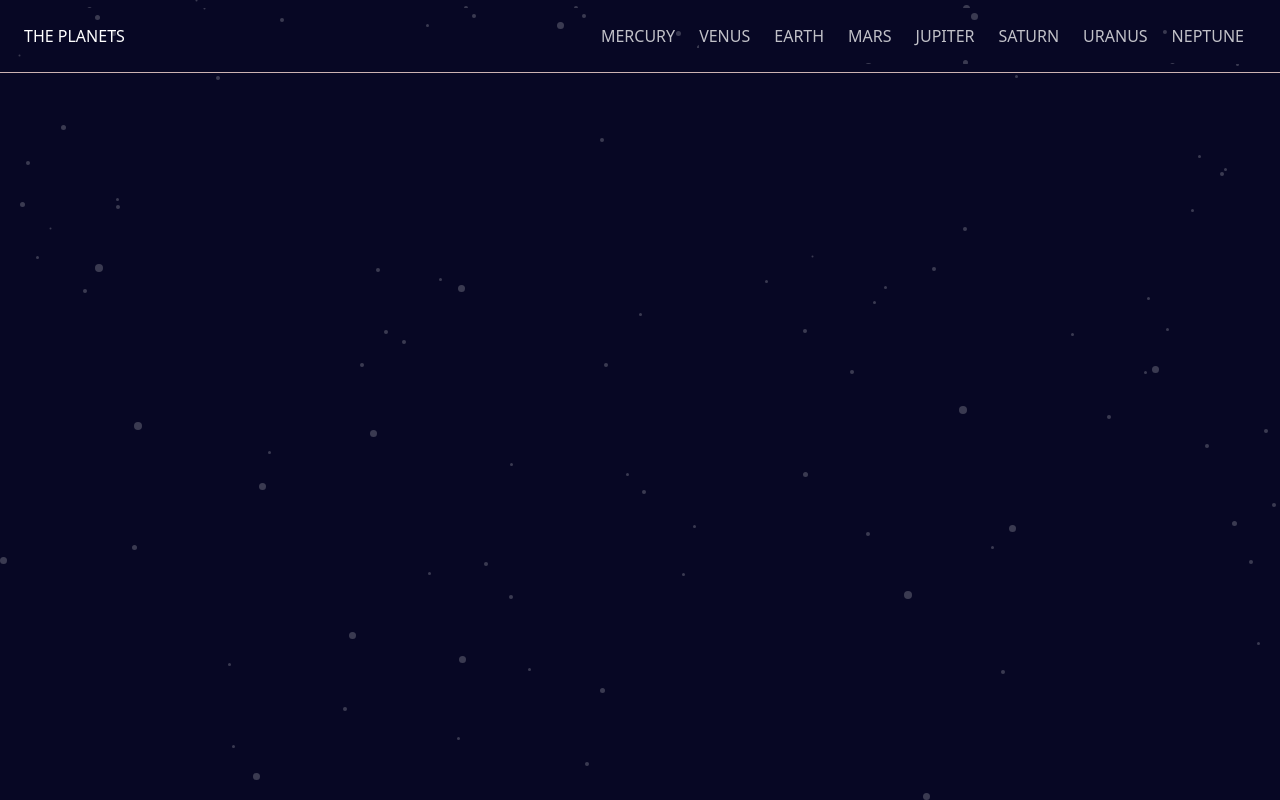
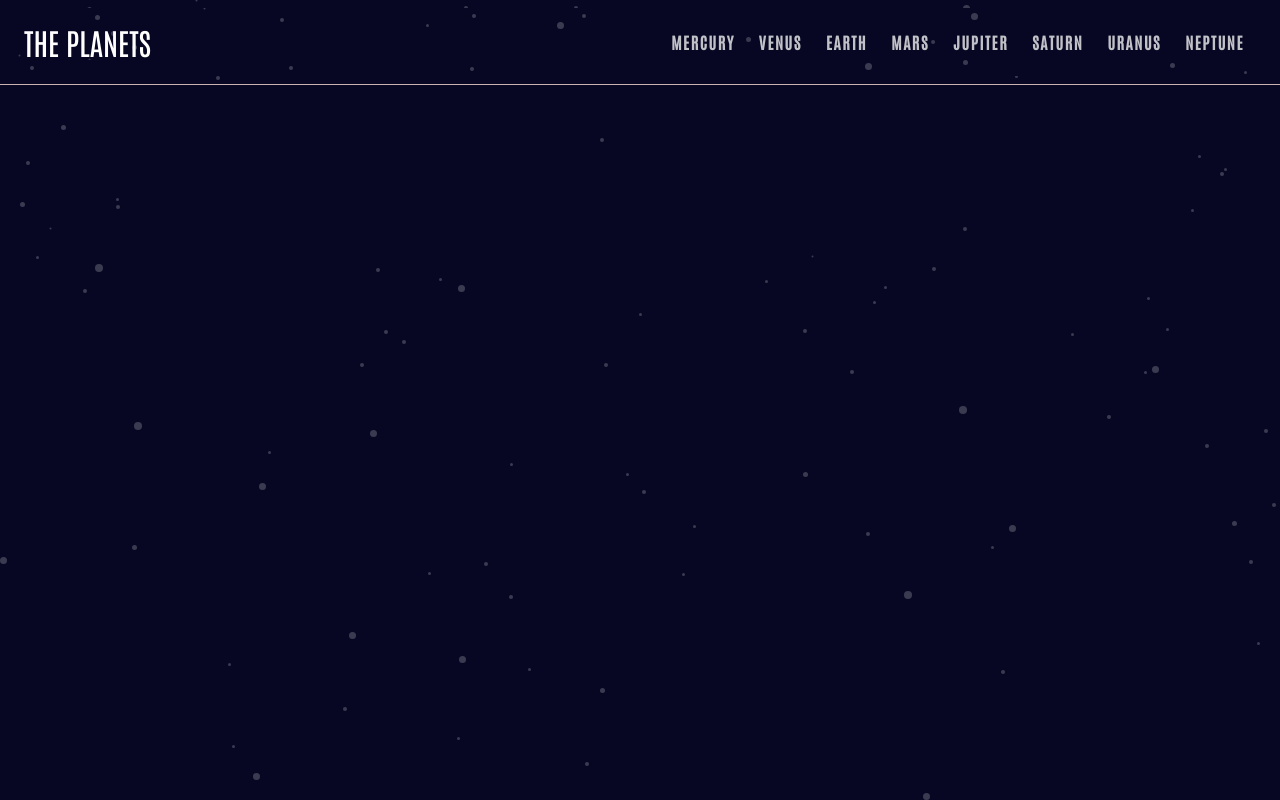
Before and after one commit to paulomiguelJS/planets, a React (Vite) app: page / in a window 1280 px wide. Built offline with nearby package versions, Linux system fonts and the light colour scheme.

Commit message:
Font-family added, header styled

```diff
--- a/src/App.css
+++ b/src/App.css
@@ -9,10 +9,10 @@
   list-style: none;
   text-decoration: none;
   background: #070724;
-    background-image: url('./assets/background-stars.svg') ;
+  background-image: url("./assets/background-stars.svg");
 }
 
-img{
+img {
   display: block;
   width: 100%;
 }
--- a/src/components/Header/index.jsx
+++ b/src/components/Header/index.jsx
@@ -4,18 +4,18 @@ const Header = () => {
   return (
       <header className='flex justify-between items-center p-4'>
            <div>
-        <h1 className='text-[#ffffff]'>THE PLANETS</h1>
+        <h1 className='text-[#ffffff] font-title text-3xl cursor-pointer'>THE PLANETS</h1>
         </div>
         <nav >
-       <ul className='flex flex-row text-[#c1c1c8] '>
-           <li className='mx-3'><a href="">MERCURY</a></li>
-           <li className='mx-3'><a href="">VENUS</a></li>
-           <li className='mx-3'><a href="">EARTH</a></li>
-           <li className='mx-3'><a href="">MARS</a></li>
-           <li className='mx-3'><a href="">JUPITER</a></li>
-           <li className='mx-3'><a href="">SATURN</a></li>
-           <li className='mx-3'><a href="">URANUS</a></li>
-           <li className='mx-3'><a href="">NEPTUNE</a></li>
+       <ul className='flex flex-row text-[#c1c1c8] font-title font-bold tracking-widest '>
+           <li className='mx-3 hover:text-white'><a href="">MERCURY</a></li>
+           <li className='mx-3 hover:text-white'><a href="">VENUS</a></li>
+           <li className='mx-3 hover:text-white'><a href="">EARTH</a></li>
+           <li className='mx-3 hover:text-white'><a href="">MARS</a></li>
+           <li className='mx-3 hover:text-white'><a href="">JUPITER</a></li>
+           <li className='mx-3 hover:text-white'><a href="">SATURN</a></li>
+           <li className='mx-3 hover:text-white'><a href="">URANUS</a></li>
+           <li className='mx-3 hover:text-white'><a href="">NEPTUNE</a></li>
        </ul>
        </nav>
       </header>
--- a/src/index.css
+++ b/src/index.css
@@ -1,3 +1,5 @@
+@import url('https://fonts.googleapis.com/css2?family=Antonio:wght@500&family=League+Spartan:wght@400;700&display=swap');
+
 @tailwind base;
 @tailwind components;
 @tailwind utilities;
--- a/tailwind.config.js
+++ b/tailwind.config.js
@@ -1,10 +1,15 @@
 module.exports = {
   content: ["./index.html", "./src/**/*.{js,jsx,ts,tsx}"],
   theme: {
+
     extend: {
       colors: {
         "grey-border": "#979797",
       },
+      fontFamily: {
+        title: ['Antonio'],
+        body: ['League Spartan']
+      }
     },
   },
   plugins: [],
```
Lines whose indentation alone changed are shown as unchanged.
